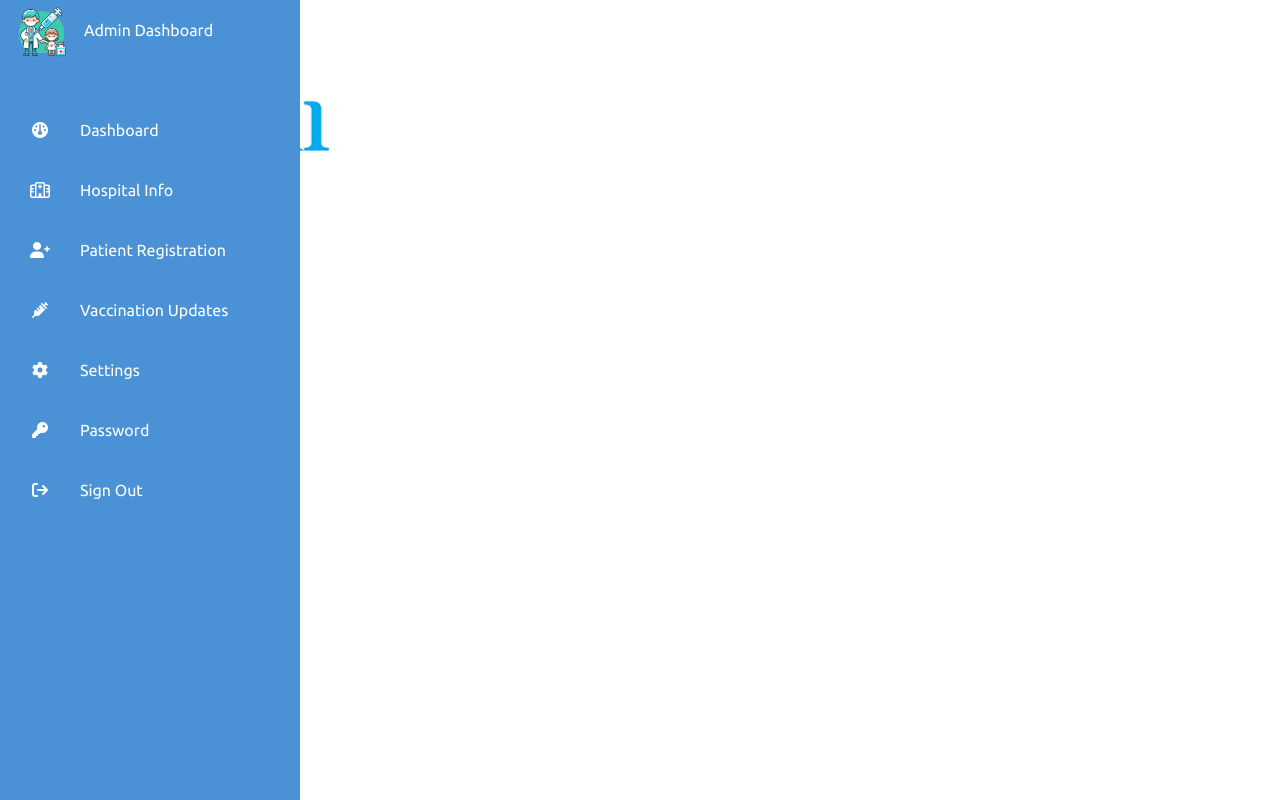
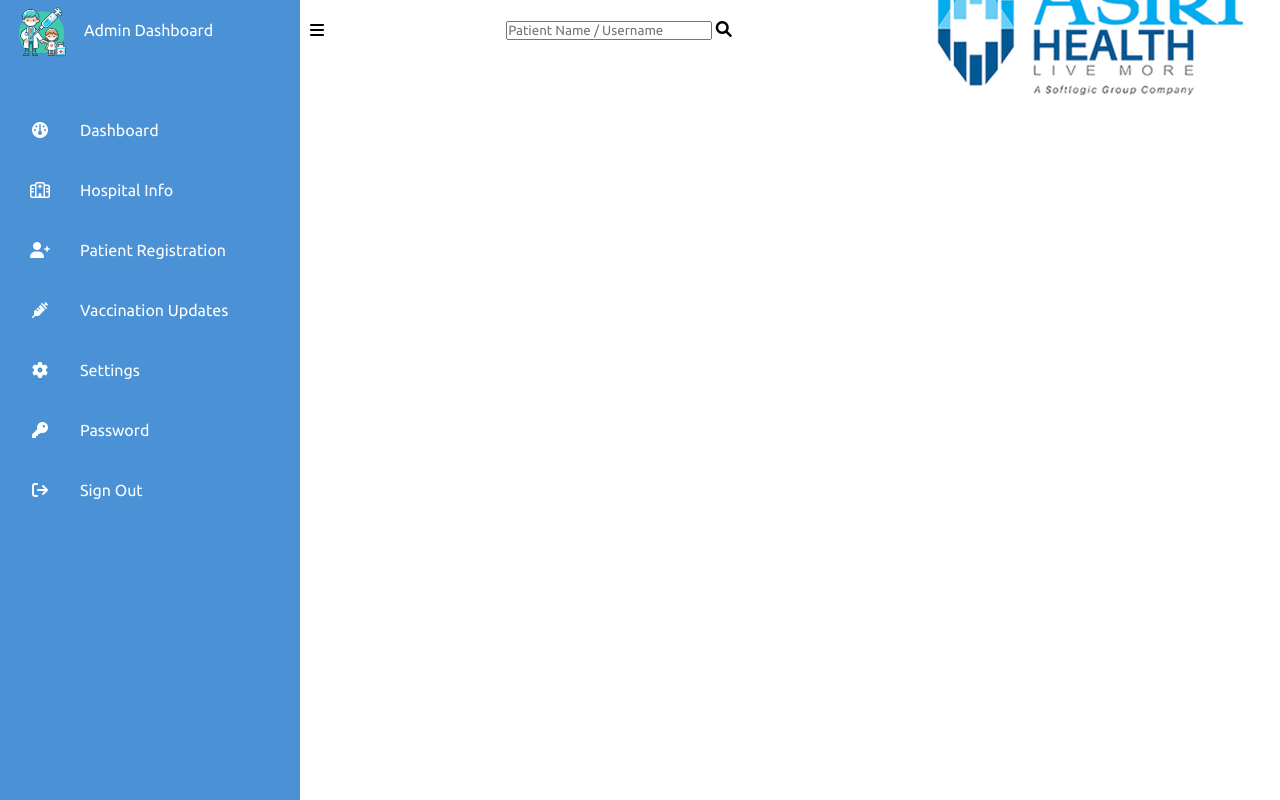
Before and after one commit to nethmimelisha/Computing-Group-Project, a PHP site: page /admin.html in a window 1280 px wide. Run offline with PHP 8.4, Linux system fonts and the light colour scheme.

Commit message:
admin css update

```diff
--- a/css/admin.css
+++ b/css/admin.css
@@ -143,3 +143,26 @@
     height: 64px;
     vertical-align: middle;
 }
+
+/* ===================== Main ===================== */
+.main {
+  position: absolute;
+  width: calc(100% - 300px);
+  left: 300px;
+  min-height: 100vh;
+  background: var(--white);
+  transition: 0.5s;
+}
+.main.active {
+  width: calc(100% - 80px);
+  left: 80px;
+}
+
+.topbar {
+  width: 100%;
+  height: 60px;
+  display: flex;
+  justify-content: space-between;
+  align-items: center;
+  padding: 0 10px;
+}
```
